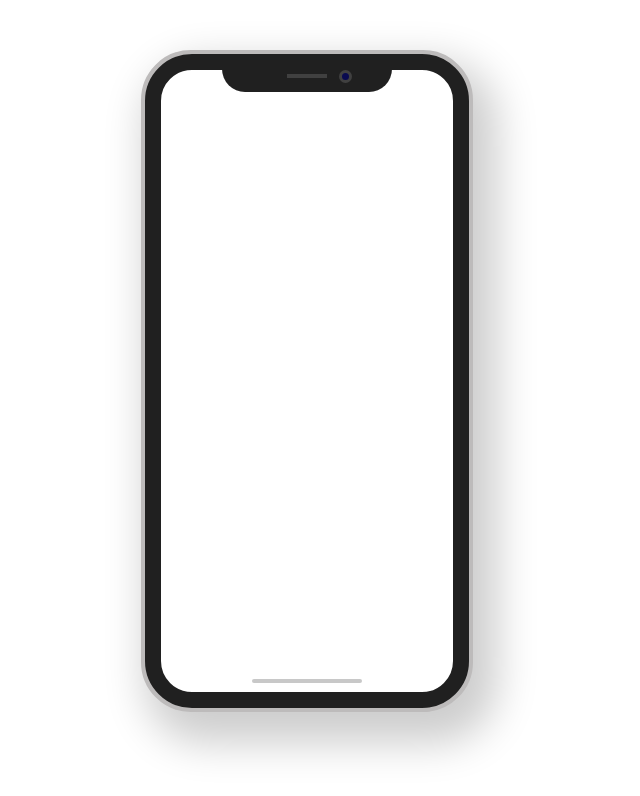
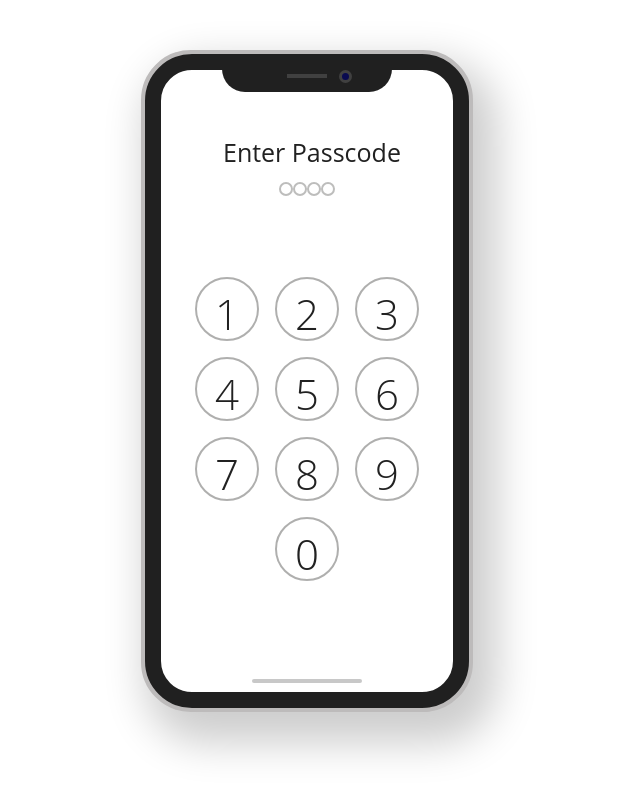
Before and after one commit to d9yuan/pigeon-phone, an Angular app: page / in a window 1280 px wide. Shown: the top 796 px of the page, without its empty margins (333-973 px from the left). Built offline with nearby package versions, Linux system fonts and the light colour scheme.

Commit message:
added lock screen template

```diff
--- a/src/app/app.module.ts
+++ b/src/app/app.module.ts
@@ -4,11 +4,15 @@ import { BrowserModule } from '@angular/platform-browser';
 import { AppRoutingModule } from './app-routing.module';
 import { AppComponent } from './app.component';
 import { MainContentComponent } from './main-content/main-content.component';
+import { LockScreenComponent } from './lock-screen/lock-screen.component';
+import { HomeScreenComponent } from './home-screen/home-screen.component';
 
 @NgModule({
   declarations: [
     AppComponent,
-    MainContentComponent
+    MainContentComponent,
+    LockScreenComponent,
+    HomeScreenComponent
   ],
   imports: [
     BrowserModule,
--- /dev/null
+++ b/src/app/home-screen/home-screen.component.html
@@ -0,0 +1 @@
+<p>home-screen works!</p>
--- /dev/null
+++ b/src/app/home-screen/home-screen.component.ts
@@ -0,0 +1,15 @@
+import { Component, OnInit } from '@angular/core';
+
+@Component({
+  selector: 'app-home-screen',
+  templateUrl: './home-screen.component.html',
+  styleUrls: ['./home-screen.component.scss']
+})
+export class HomeScreenComponent implements OnInit {
+
+  constructor() { }
+
+  ngOnInit(): void {
+  }
+
+}
--- /dev/null
+++ b/src/app/lock-screen/lock-screen.component.html
@@ -0,0 +1,47 @@
+<div class='lock-screen-page'>
+    <div class='lock-screen-prompt'>
+        <div class='prompt-message'>Enter Passcode</div>
+        <div class='input-bubble-indicator'>
+            <div class='bubble-1'></div>
+            <div class='bubble-2'></div>
+            <div class='bubble-3'></div>
+            <div class='bubble-4'></div>
+        </div>
+    </div>
+    <div class='lock-screen-digits'>
+        <div class='passcode-1'>
+            <div class='digit-text'>1</div>
+        </div>
+        <div class='passcode-2'>
+            <div class='digit-text'>2</div>
+        </div>
+        <div class='passcode-3'>
+            <div class='digit-text'>3</div>
+        </div>
+        <div class='passcode-4'>
+            <div class='digit-text'>4</div>
+        </div>
+        <div class='passcode-5'>
+            <div class='digit-text'>5</div>
+        </div>
+        <div class='passcode-6'>
+            <div class='digit-text'>6</div>
+        </div>
+        <div class='passcode-7'>
+            <div class='digit-text'>7</div>
+        </div>
+        <div class='passcode-8'>
+            <div class='digit-text'>8</div>
+        </div>
+        <div class='passcode-9'>
+            <div class='digit-text'>9</div>
+        </div>
+        <div class='passcode-empty'>
+        </div>
+        <div class='passcode-0'>
+            <div class='digit-text'>0</div>
+        </div>
+        <div class='passcode-empty'>
+        </div>
+    </div>
+</div>
--- /dev/null
+++ b/src/app/lock-screen/lock-screen.component.scss
@@ -0,0 +1,56 @@
+@import '../../styles.scss';
+
+div .lock-screen-prompt {
+    position: relative;
+    margin-top: 40px;
+    margin-bottom: 60px;
+    height: 35%;
+    text-align: center;
+    .prompt-message {
+        color: #1b1b1bf8;
+        font-size: 25px;
+        padding-left: 10px;
+    }
+    .input-bubble-indicator {
+        height: 20px;
+        margin-top: 10px;
+        width: 100%;
+        div[class^="bubble-"]{
+            display: inline-block;
+            position: relative;
+            height: 10px;
+            width: 10px;
+            border: 2px solid #3a3a3856;
+            border-radius: 10px;
+        }
+    }
+
+}
+div .lock-screen-digits {
+    position: relative;
+    margin-top: 60px;
+    height: 65%;
+    background: transparent;
+    padding: 10px;
+    text-align:center;
+}
+div[class^="passcode-"] {
+    text-align: center;
+    font-size: 42px;
+    font-weight: 100;
+    position: relative;
+    height: 60px;
+    width: 60px;
+    border: 2px solid #3a3a3867;
+    border-radius: 35px;
+    display: inline-block;
+    margin: 8px 8px;
+    &.passcode-empty {
+        display: none;
+    }
+}
+
+div .digit-text {
+    color: #1b1b1bf8;
+    padding-top: 6px;
+}
--- /dev/null
+++ b/src/app/lock-screen/lock-screen.component.ts
@@ -0,0 +1,15 @@
+import { Component, OnInit } from '@angular/core';
+
+@Component({
+  selector: 'app-lock-screen',
+  templateUrl: './lock-screen.component.html',
+  styleUrls: ['./lock-screen.component.scss']
+})
+export class LockScreenComponent implements OnInit {
+
+  constructor() { }
+
+  ngOnInit(): void {
+  }
+
+}
--- a/src/app/main-content/main-content.component.html
+++ b/src/app/main-content/main-content.component.html
@@ -7,6 +7,7 @@
                     <div class="frame-header-camera"></div>
                 </div>
             </div>
+            <app-lock-screen></app-lock-screen>
             <div class="frame-content-bottom">
                 <div class="bottom-shape"></div>
             </div>
--- a/src/app/main-content/main-content.component.scss
+++ b/src/app/main-content/main-content.component.scss
@@ -1,5 +1,7 @@
 /* Credit: https://codepen.io/yildirimzlm/pen/mGKzEz */
 /* Huge thanks to the author for the css code below*/
+@import '../../styles.scss';
+
 .main-page {
   margin: 0;
   padding: 0;
@@ -34,7 +36,7 @@
       position: relative;
       top: 0;
       left: 0;
-      height: 100px;
+      height: 25px;
       border-radius: 32px 32px 0 0;
       .frame-header {
         position: absolute;
--- a/src/styles.scss
+++ b/src/styles.scss
@@ -1 +1,4 @@
 /* You can add global styles to this file, and also import other style files */
+* {
+    font: -apple-system, BlinkMacSystemFont, sans-serif;
+}
```
Also changed, not shown: src/app/home-screen/home-screen.component.scss (added), 7 other files (tests, documents, lock files or other folders).
